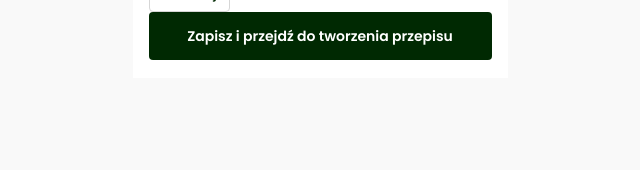
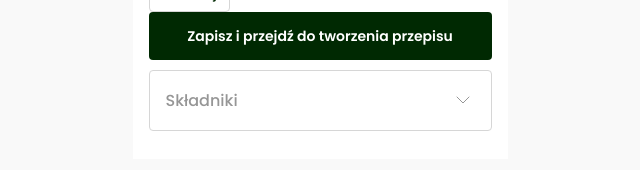
Before and after one commit to nerdbord/pierogator-app-lpwyw7xd, a Next.js app: page / in a window 1280 px wide. Shown: the part 314-484 px from the top of the page, without its empty margins (320-960 px from the left). Built offline with nearby package versions, Linux system fonts and the light colour scheme; a web font is replaced by a local one.

Commit message:
feat: added accordion

```diff
--- a/src/app/(dumpligator)/page.tsx
+++ b/src/app/(dumpligator)/page.tsx
@@ -7,6 +7,29 @@ import { Button } from '@/components/Button/Button'
 import Loader from '@/components/Loader/Loader'
 import { SectionHeader } from '@/components/SectionHeader/SectionHeader'
 import useDumplingStore from '@/store/useDumplingStore'
+import { Accordion } from '@/components/Accordion/Accordion'
+
+const sections = [
+  {
+    title: "Ciasto",
+    items: [
+      "2 szklanki mąki pszennej",
+      "1/2 szklanki ciepłej wody",
+      "1 łyżka oleju",
+      "Szczypta soli",
+    ],
+  },
+  {
+    title: "Farsz",
+    items: [
+      "2 szklanki kiszonej kapusty",
+      "1 szklanka suszonych grzybów (np. borowiki, podgrzybki)",
+      "1 cebula",
+      "2 łyżki oleju",
+      "Sól, pieprz do smaku",
+    ],
+  },
+];
 
 const Dumpligator = () => {
   const { tmp, setTmp } = useDumplingStore()
@@ -23,6 +46,7 @@ const Dumpligator = () => {
       {tmp && <Loader />}
       <Button onClick={() => setTmp(!tmp)}>Generuj</Button>
       <Button variant="action">Zapisz i przejdź do tworzenia przepisu</Button>
+      <Accordion header={'Składniki'} sections={sections} />
     </div>
   )
 }
--- /dev/null
+++ b/src/assets/icons/Arrow/Arrow.tsx
@@ -0,0 +1,17 @@
+import React from 'react'
+
+export const Arrow = () => {
+  return (
+    <svg
+      xmlns="http://www.w3.org/2000/svg"
+      width="24"
+      height="24"
+      viewBox="0 0 24 24"
+      fill="none"
+    >
+      <path d="M6 10L12 16L18 10" stroke="#969696" stroke-linecap="round" />
+    </svg>
+  )
+}
+
+export default Arrow
--- /dev/null
+++ b/src/components/Accordion/Accordion.module.scss
@@ -0,0 +1,61 @@
+.container {
+    margin: 10px 0;
+    display: flex;
+    flex-direction: column;
+    border-radius: 4px;
+    border: 1px solid var(--Gray, #d6d6d6);
+    background: #fff;
+    width: 100%;
+    padding: 4px 16px;
+  }
+
+  .header {
+    display: flex;
+    justify-content: space-between;
+    align-items: center;
+    color: var(--Gray-dark, #969696);
+    font-family: Poppins;
+    font-size: 16px;
+    font-style: normal;
+    font-weight: 500;
+    line-height: 16px;
+    padding: 12px 0px;
+    cursor: pointer;
+  }
+
+  .section {
+      margin-bottom: 25px;
+  }
+
+  .section:last-of-type {
+      margin-bottom: 5px;
+    }
+
+  .arrowDown {
+    transform: rotate(180deg);
+  }
+
+  .sectionTitle {
+    color: var(--Dark-green, #002902);
+    font-family: Poppins;
+    font-size: 14px;
+    font-style: normal;
+    font-weight: 700;
+    line-height: 16px;
+    margin-top: 16px;
+    margin-bottom: 5px;
+  }
+
+  .sectionItems {
+    color: var(--Dark-green, #002902);
+    font-family: Poppins;
+    font-size: 14px;
+    font-style: normal;
+    font-weight: 400;
+    line-height: 16px;
+    list-style: none;
+
+    li {
+      margin-bottom: 7px;
+    }
+  }
--- /dev/null
+++ b/src/components/Accordion/Accordion.tsx
@@ -0,0 +1,45 @@
+import React, { PropsWithChildren, useState } from 'react'
+import styles from './Accordion.module.scss'
+import { Arrow } from '../../assets/icons/Arrow/Arrow'
+
+interface AccordionSection {
+    title: string;
+    items: string[];
+  }
+
+interface AccordionProps {
+  header: string
+  sections: AccordionSection[]
+}
+
+export const Accordion = ({
+  header,
+  sections,
+}: AccordionProps) => {
+  const [isOpen, setIsOpen] = useState(false)
+
+  const handleSwitch = () => {
+    setIsOpen(!isOpen)
+  }
+
+  return (
+    <div className={styles.container}>
+      <div className={styles.header} onClick={handleSwitch}>
+        <span>{header}</span>
+        <span className={isOpen ? styles.arrowDown : ''}>
+          <Arrow />
+        </span>
+      </div>
+      {isOpen && sections.map((section, index) => (
+        <div key={index} className={styles.section}>
+          <h3 className={styles.sectionTitle}>{section.title}</h3>
+          <ul className={styles.sectionItems}>
+            {section.items.map((item, itemIndex) => (
+              <li key={itemIndex}>{item}</li>
+            ))}
+          </ul>
+        </div>
+      ))}
+    </div>
+  )
+}
--- a/src/components/TextField/TextField.module.scss
+++ b/src/components/TextField/TextField.module.scss
@@ -1,5 +1,5 @@
 .container {
-  width: 343px;
+  width: 100%;
 }
 
 .inputWrapper {
```
